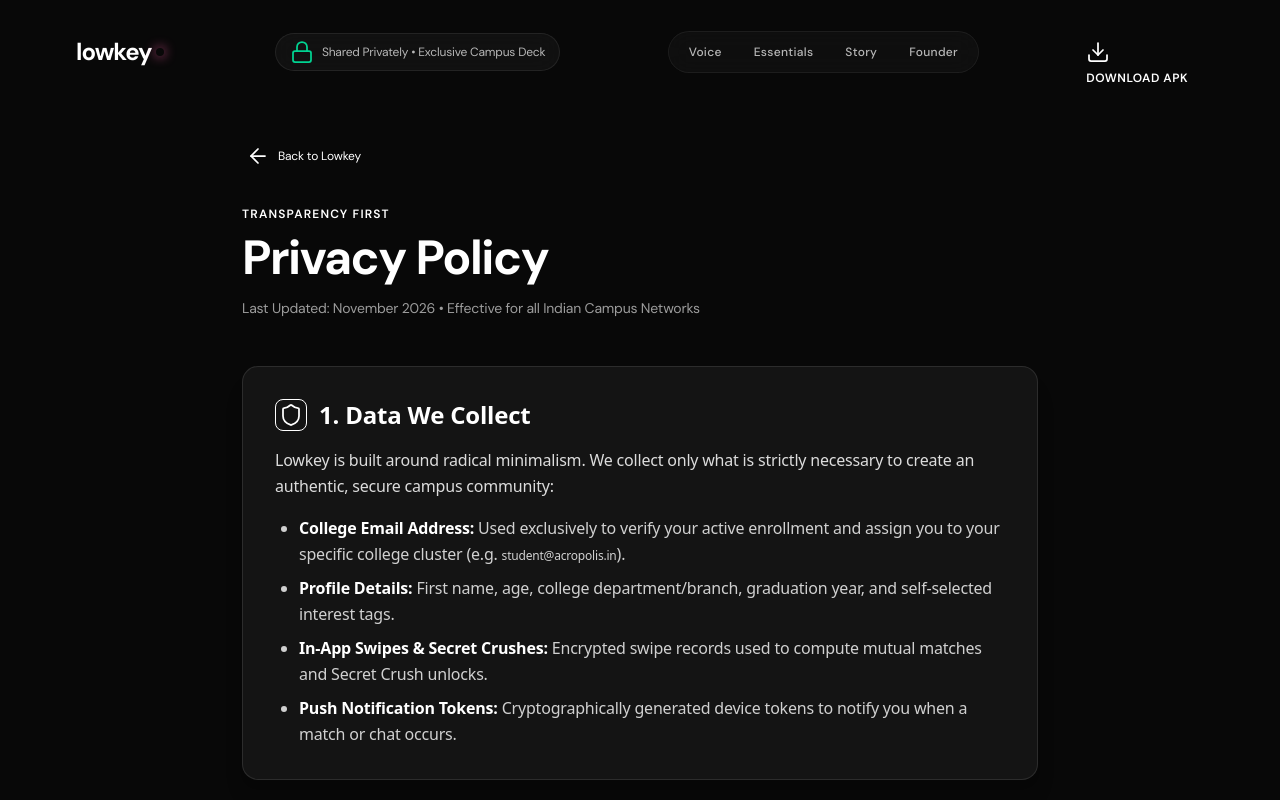
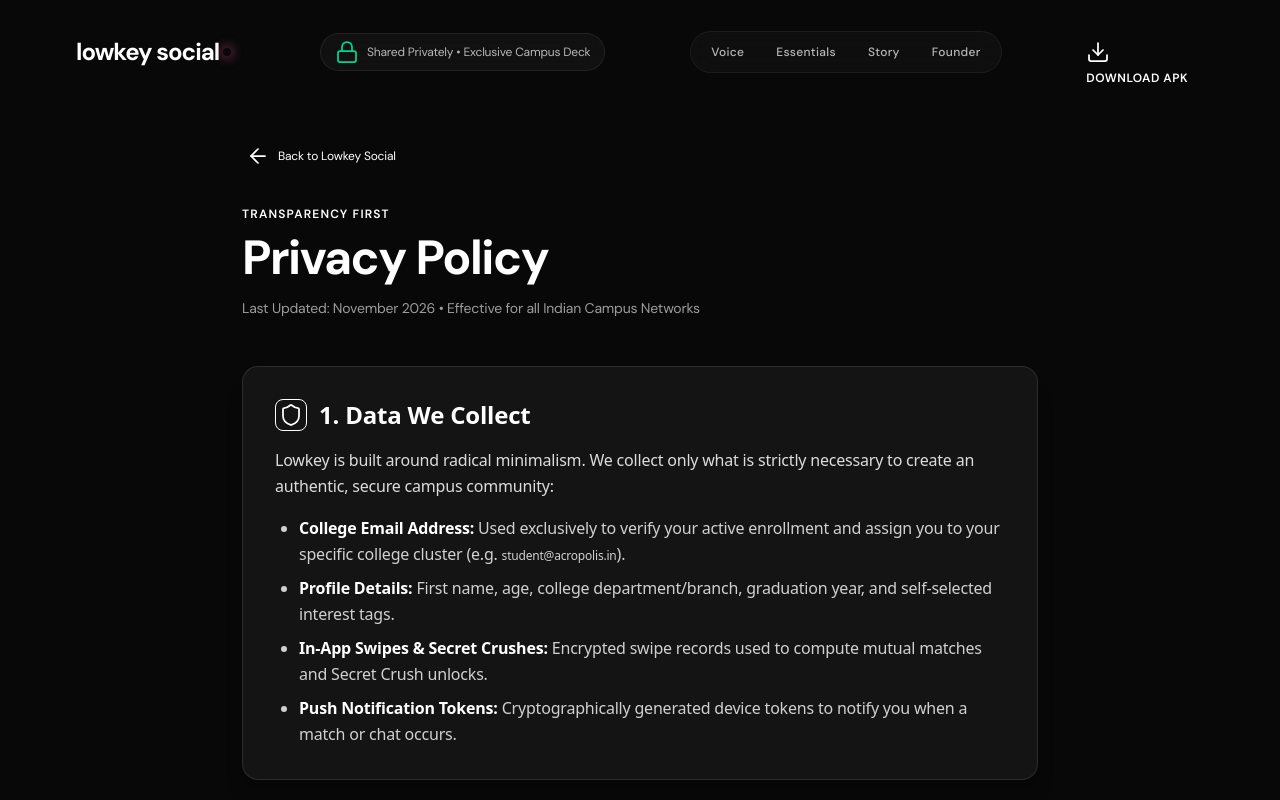
Before and after one commit to aryannn555/Lowkey-Social-Website, a Next.js app: page /privacy in a window 1280 px wide. Shown: the top 800 px of the page. Built offline with nearby package versions, Linux system fonts and the light colour scheme; a web font is replaced by a local one.

Commit message:
feat: rebrand to Lowkey Social, add SVG route card, and eliminate post-story dead space

```diff
--- a/app/layout.tsx
+++ b/app/layout.tsx
@@ -3,12 +3,12 @@ import "./globals.css";
 import SmoothScroll from "@/components/SmoothScroll";
 
 export const metadata: Metadata = {
-  title: "Lowkey · College-exclusive dating for Indian students",
+  title: "Lowkey Social · College-exclusive dating for Indian students",
   description:
     "The dating app where everyone is from your campus. Verified college-email-only signup for Indian students. Private, safe, and campus-exclusive.",
   metadataBase: new URL("https://lowkeysocial.in"),
   openGraph: {
-    title: "Lowkey · College-exclusive dating for Indian students",
+    title: "Lowkey Social · College-exclusive dating for Indian students",
     description:
       "The dating app where everyone is from your campus. Verified. Real. Yours.",
     url: "https://lowkeysocial.in",
--- a/app/privacy/page.tsx
+++ b/app/privacy/page.tsx
@@ -5,8 +5,8 @@ import Navbar from "@/components/Navbar";
 import Footer from "@/components/Footer";
 
 export const metadata = {
-  title: "Privacy Policy | Lowkey",
-  description: "How Lowkey protects student data, campus privacy, and your identity.",
+  title: "Privacy Policy | Lowkey Social",
+  description: "How Lowkey Social protects student data, campus privacy, and your identity.",
 };
 
 export default function PrivacyPage() {
@@ -20,7 +20,7 @@ export default function PrivacyPage() {
           className="inline-flex items-center gap-2 text-xs font-mono-code text-[var(--pink)] hover:text-[var(--pink-light)] mb-8 transition-colors focus-visible:outline-none focus-visible:ring-2 focus-visible:ring-[var(--pink)] rounded px-1"
         >
           <ArrowLeft className="w-4 h-4" aria-hidden="true" />
-          <span>Back to Lowkey</span>
+          <span>Back to Lowkey Social</span>
         </Link>
 
         <div className="mb-12">
--- a/app/terms/page.tsx
+++ b/app/terms/page.tsx
@@ -5,7 +5,7 @@ import Navbar from "@/components/Navbar";
 import Footer from "@/components/Footer";
 
 export const metadata = {
-  title: "Terms of Service | Lowkey",
+  title: "Terms of Service | Lowkey Social",
   description: "Terms and Community Guidelines for using Lowkey Social.",
 };
 
@@ -20,7 +20,7 @@ export default function TermsPage() {
           className="inline-flex items-center gap-2 text-xs font-mono-code text-[var(--pink)] hover:text-[var(--pink-light)] mb-8 transition-colors focus-visible:outline-none focus-visible:ring-2 focus-visible:ring-[var(--pink)] rounded px-1"
         >
           <ArrowLeft className="w-4 h-4" aria-hidden="true" />
-          <span>Back to Lowkey</span>
+          <span>Back to Lowkey Social</span>
         </Link>
 
         <div className="mb-12">
--- a/components/Download.tsx
+++ b/components/Download.tsx
@@ -54,7 +54,7 @@ export default function DownloadSection() {
   return (
     <section
       id="download"
-      aria-label="Download Lowkey Android App"
+      aria-label="Download Lowkey Social Android App"
       className="relative w-full min-h-screen py-24 sm:py-36 bg-[#080808] flex flex-col justify-center items-center overflow-hidden"
     >
       {/* Slowly rotating conic rays background */}
--- a/components/Footer.tsx
+++ b/components/Footer.tsx
@@ -17,7 +17,7 @@ export default function Footer() {
               aria-label="Lowkey Social - Back to top"
               className="inline-flex items-center gap-0.5 text-2xl font-bold font-clash tracking-[-1px] text-white focus-visible:outline-none focus-visible:ring-2 focus-visible:ring-[var(--pink)] rounded"
             >
-              <span>lowkey</span>
+              <span>lowkey social</span>
               <span className="inline-block w-2 h-2 rounded-full bg-[var(--pink)] ml-0.5 shadow-[0_0_8px_#E8589A]" aria-hidden="true" />
             </Link>
             <p className="text-sm text-white/75 tracking-[-0.2px]">
--- a/components/Navbar.tsx
+++ b/components/Navbar.tsx
@@ -58,7 +58,7 @@ export default function Navbar() {
           aria-label="Lowkey Social - Home"
           className="group flex items-center gap-1 text-2xl font-bold font-clash tracking-[-1px] text-white select-none transition-transform active:scale-95 focus-visible:outline-none focus-visible:ring-2 focus-visible:ring-[var(--pink)] rounded-lg px-1"
         >
-          <span>lowkey</span>
+          <span>lowkey social</span>
           <span
             className="inline-block w-2 h-2 rounded-full bg-[var(--pink)] shadow-[0_0_12px_#E8589A] transition-transform group-hover:scale-125"
             aria-hidden="true"
--- a/components/WaitlistForm.tsx
+++ b/components/WaitlistForm.tsx
@@ -64,7 +64,7 @@ export default function WaitlistForm() {
             <span className="text-[var(--forest)] font-bold">
               @{savedDomain}
             </span>{" "}
-            goes live on Lowkey!
+            goes live on Lowkey Social!
           </p>
         </div>
       ) : (
--- a/components/datecrew/DateCrewExperience.tsx
+++ b/components/datecrew/DateCrewExperience.tsx
@@ -769,21 +769,21 @@ export function DateCrewExperience() {
     // Hide bottom bar when entering closing
     ScrollTrigger.create({
       trigger: "#closing",
-      start: "top 70%",
+      start: "top 95%",
       onEnter: () => bar?.classList.add("gone"),
       onLeaveBack: () => bar?.classList.remove("gone"),
     });
 
-    // Animate closing entrance
-    gsap.from([".avs", "#closeH", ".close-sub", ".close-act"], {
-      y: 24,
+    // Animate closing entrance smoothly without blank delay
+    gsap.from([".avs", "#closeH", ".close-sub", ".close-act", "#closeWaitlist"], {
+      y: 20,
       opacity: 0,
-      duration: 1,
-      ease: "power3.out",
-      stagger: 0.1,
+      duration: 0.8,
+      ease: "power2.out",
+      stagger: 0.08,
       scrollTrigger: {
         trigger: "#closing",
-        start: "top 72%",
+        start: "top 95%",
         toggleActions: "play none none reverse",
       },
     });
@@ -831,8 +831,8 @@ export function DateCrewExperience() {
           <i />
           <i />
         </div>
-        <Link href="/" className="brand" aria-label="Lowkey - Home">
-          Lowkey
+        <Link href="/" className="brand" aria-label="Lowkey Social - Home">
+          Lowkey Social
         </Link>
         <span className="priv">
           <Lock className="lucide" aria-hidden="true" />
@@ -846,7 +846,7 @@ export function DateCrewExperience() {
           {/* Spatial watermark */}
           <div className="backname" aria-hidden="true">
             <span className="sharp" id="bn">
-              Lowkey
+              Lowkey Social
             </span>
           </div>
           {/* Progressive blur mask for spatial name */}
@@ -903,7 +903,7 @@ export function DateCrewExperience() {
             clip: "rect(0 0 0 0)",
           }}
         >
-          Meet Lowkey: College-exclusive dating for Indian students
+          Meet Lowkey Social: College-exclusive dating for Indian students
         </h1>
 
         <p className="why" id="why">
@@ -923,7 +923,7 @@ export function DateCrewExperience() {
 
         {/* Editorial Description with Highlights */}
         <p className="desc" id="desc">
-          Lowkey is the campus-exclusive dating app for verified students.
+          Lowkey Social is the campus-exclusive dating app for verified students.
           Sign up with your <span className="mk">college email</span> and nobody
           else gets in. Discover <span className="mk">5 curated daily picks</span>,
           secretly add crushes to your <span className="mk">private vault</span>,
@@ -939,7 +939,7 @@ export function DateCrewExperience() {
             onClick={handleDownload}
             data-interest
           >
-            Download for Android
+            Download Lowkey Social
           </button>
         </div>
       </section>
@@ -1036,6 +1036,59 @@ export function DateCrewExperience() {
                 Sign up with your college email and nobody else gets in. Every
                 college is its own private world.
               </p>
+            </div>
+          </article>
+
+          {/* Chapter 2: Campus Network Route Map Card */}
+          <article className="card c-mist">
+            <div className="in">
+              <h3 className="disp">Indore to campuses across India</h3>
+              <p>
+                Started at Acropolis Institute (AITR), Indore. Expanding across verified student campuses nationwide.
+              </p>
+              <svg
+                className="route"
+                viewBox="0 0 320 132"
+                role="img"
+                aria-label="Acropolis Institute Indore connecting to campuses across India: 100% verified student network"
+              >
+                <path
+                  d="M44 84 Q160 4 276 84"
+                  fill="none"
+                  stroke="#386058"
+                  strokeWidth="2"
+                  strokeLinecap="round"
+                />
+                <circle cx="44" cy="84" r="7" fill="#FBF7F0" stroke="#1B1B1B" strokeWidth="2" />
+                <circle cx="276" cy="84" r="7" fill="#AC7121" />
+                <g transform="translate(160 44)">
+                  <circle r="15" fill="#FBF7F0" />
+                  <path
+                    transform="translate(-9 -9) scale(.75)"
+                    d="M17.8 19.2 16 11l3.5-3.5C21 6 21.5 4 21 3c-1-.5-3 0-4.5 1.5L13 8 4.8 6.2c-.5-.1-.9.1-1.1.5l-.3.5c-.2.5-.1 1 .3 1.3L9 12l-2 3H4l-1 1 3 2 2 3 1-1v-3l3-2 3.5 5.3c.3.4.8.5 1.3.3l.5-.2c.4-.3.6-.7.5-1.2z"
+                    fill="none"
+                    stroke="#1B1B1B"
+                    strokeWidth="1.75"
+                    strokeLinecap="round"
+                    strokeLinejoin="round"
+                  />
+                </g>
+                <text className="b" x="44" y="112" textAnchor="middle">
+                  AITR Indore
+                </text>
+                <text x="44" y="128" textAnchor="middle">
+                  Birthplace
+                </text>
+                <text className="b" x="276" y="112" textAnchor="middle">
+                  All India
+                </text>
+                <text x="276" y="128" textAnchor="middle">
+                  Campuses
+                </text>
+                <text x="160" y="84" textAnchor="middle">
+                  College email only
+                </text>
+              </svg>
             </div>
           </article>
 
@@ -1206,11 +1259,11 @@ export function DateCrewExperience() {
           <img src={fanPhotos[2].src} alt="" loading="lazy" />
         </div>
         <h2 className="disp" id="closeH">
-          Think you two could click?
+          Ready to meet someone from your campus?
         </h2>
         <p className="close-sub">
-          Tell your campus deck you&apos;re interested. Sign up with your college
-          email and start connecting with verified students today.
+          Join verified students on Lowkey Social. Sign up with your college
+          email to match, chat, and connect in a private campus enclave.
         </p>
         <div className="close-act">
           <button
@@ -1219,25 +1272,25 @@ export function DateCrewExperience() {
             onClick={handleDownload}
             data-interest
           >
-            Download Lowkey for Android
+            Download Lowkey Social for Android
           </button>
           <p className="close-note">
             <ShieldCheck className="lucide" aria-hidden="true" />
-            <span>Free · ~45 MB · Android 8.0+ · Verified campus students only.</span>
+            <span>Free · ~45 MB · Android 8.0+ · College email verified.</span>
           </p>
         </div>
-      </section>
 
-      {/* WAITLIST SECTION */}
-      <section className="py-12 px-4 max-w-xl mx-auto">
-        <WaitlistForm />
+        {/* Integrated Campus Waitlist Card */}
+        <div id="closeWaitlist" className="w-full max-w-lg mt-6">
+          <WaitlistForm />
+        </div>
       </section>
 
       {/* 5. FOOTER */}
       <footer className="foot" role="contentinfo">
         <div className="foot-top">
           <Link href="/" className="foot-mark">
-            lowkey
+            Lowkey Social
           </Link>
           <p>Campus connections for verified Indian college students.</p>
           <a className="foot-apply" href="#waitlist">
@@ -1282,14 +1335,14 @@ export function DateCrewExperience() {
           <button
             onClick={handleShare}
             type="button"
-            aria-label="Share Lowkey website"
+            aria-label="Share Lowkey Social website"
           >
             <Share2 className="lucide" />
           </button>
         </div>
 
         <p className="foot-base">
-          © 2026 Lowkey. Built with ❤️ for Indian college students. Acropolis
+          © 2026 Lowkey Social. Built with ❤️ for Indian college students. Acropolis
           Institute of Technology and Research, Indore.
         </p>
       </footer>
@@ -1363,7 +1416,7 @@ export function DateCrewExperience() {
             id="save"
             type="button"
             onClick={handleSave}
-            aria-label="Save profile to shortlist"
+            aria-label="Save Lowkey Social to shortlist"
             aria-pressed={saved}
           >
             <Heart className="lucide" />
@@ -1375,7 +1428,7 @@ export function DateCrewExperience() {
             onClick={handleDownload}
             data-interest
           >
-            Download APK
+            Download Lowkey Social
           </button>
 
           <button
@@ -1383,7 +1436,7 @@ export function DateCrewExperience() {
             id="share"
             type="button"
             onClick={handleShare}
-            aria-label="Copy link to share"
+            aria-label="Share Lowkey Social website"
           >
             <Share2 className="lucide" />
           </button>
```
Also changed, not shown: app/globals.css (+19 -1 lines).
